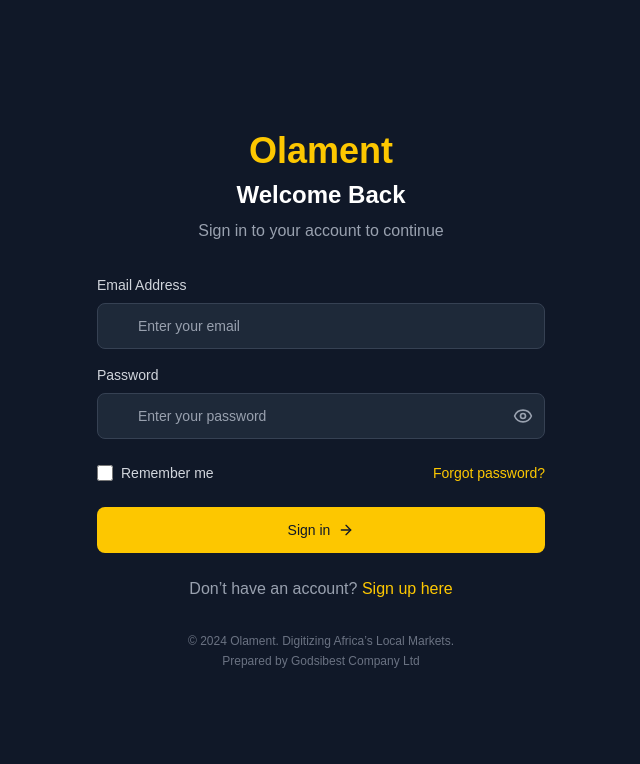
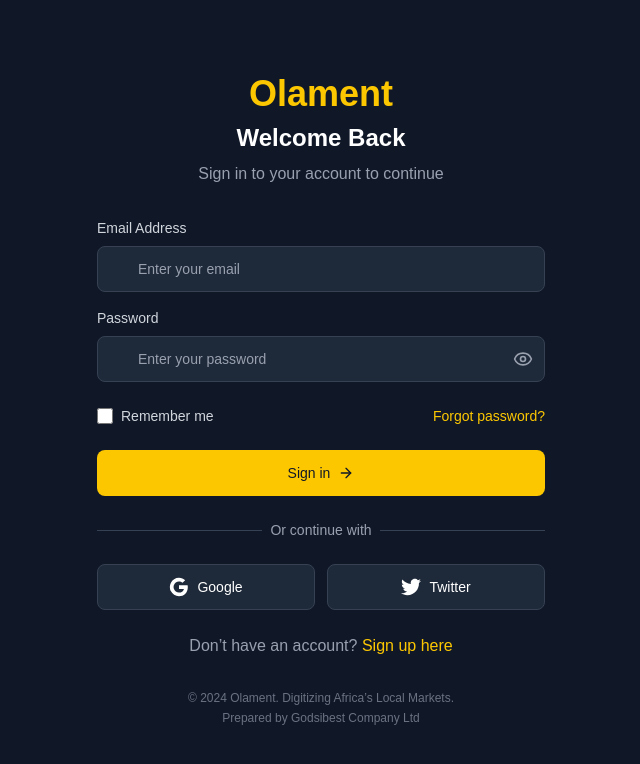
Before and after one commit to Sharkzod/olament_frontend, a Next.js app: page / in a window 1280 px wide. Shown: the top 764 px of the page, without its empty margins (319-959 px from the left). Built offline with nearby package versions, Linux system fonts and the light colour scheme.

Commit message:
apostrophes

```diff
--- a/app/page.tsx
+++ b/app/page.tsx
@@ -231,7 +231,40 @@
           </div>
 
           {/* Divider */}
-          {/*  */}
+          <div className="relative">
+            <div className="absolute inset-0 flex items-center">
+              <div className="w-full border-t border-gray-700" />
+            </div>
+            <div className="relative flex justify-center text-sm">
+              <span className="px-2 bg-gray-900 text-gray-400">Or continue with</span>
+            </div>
+          </div>
+
+          {/* Social Login Buttons */}
+          <div className="grid grid-cols-2 gap-3">
+            <button
+              type="button"
+              className="w-full inline-flex justify-center py-3 px-4 border border-gray-700 rounded-lg bg-gray-800 text-sm font-medium text-white hover:bg-gray-700 focus:outline-none focus:ring-2 focus:ring-offset-2 focus:ring-yellow-400 focus:ring-offset-gray-900 transition-colors"
+            >
+              <svg className="w-5 h-5" viewBox="0 0 24 24">
+                <path fill="currentColor" d="M22.56 12.25c0-.78-.07-1.53-.2-2.25H12v4.26h5.92c-.26 1.37-1.04 2.53-2.21 3.31v2.77h3.57c2.08-1.92 3.28-4.74 3.28-8.09z"/>
+                <path fill="currentColor" d="M12 23c2.97 0 5.46-.98 7.28-2.66l-3.57-2.77c-.98.66-2.23 1.06-3.71 1.06-2.86 0-5.29-1.93-6.16-4.53H2.18v2.84C3.99 20.53 7.7 23 12 23z"/>
+                <path fill="currentColor" d="M5.84 14.09c-.22-.66-.35-1.36-.35-2.09s.13-1.43.35-2.09V7.07H2.18C1.43 8.55 1 10.22 1 12s.43 3.45 1.18 4.93l2.85-2.22.81-.62z"/>
+                <path fill="currentColor" d="M12 5.38c1.62 0 3.06.56 4.21 1.64l3.15-3.15C17.45 2.09 14.97 1 12 1 7.7 1 3.99 3.47 2.18 7.07l3.66 2.84c.87-2.6 3.3-4.53 6.16-4.53z"/>
+              </svg>
+              <span className="ml-2">Google</span>
+            </button>
+
+            <button
+              type="button"
+              className="w-full inline-flex justify-center py-3 px-4 border border-gray-700 rounded-lg bg-gray-800 text-sm font-medium text-white hover:bg-gray-700 focus:outline-none focus:ring-2 focus:ring-offset-2 focus:ring-yellow-400 focus:ring-offset-gray-900 transition-colors"
+            >
+              <svg className="w-5 h-5" fill="currentColor" viewBox="0 0 24 24">
+                <path d="M24 4.557c-.883.392-1.832.656-2.828.775 1.017-.609 1.798-1.574 2.165-2.724-.951.564-2.005.974-3.127 1.195-.897-.957-2.178-1.555-3.594-1.555-3.179 0-5.515 2.966-4.797 6.045-4.091-.205-7.719-2.165-10.148-5.144-1.29 2.213-.669 5.108 1.523 6.574-.806-.026-1.566-.247-2.229-.616-.054 2.281 1.581 4.415 3.949 4.89-.693.188-1.452.232-2.224.084.626 1.956 2.444 3.379 4.6 3.419-2.07 1.623-4.678 2.348-7.29 2.04 2.179 1.397 4.768 2.212 7.548 2.212 9.142 0 14.307-7.721 13.995-14.646.962-.695 1.797-1.562 2.457-2.549z"/>
+              </svg>
+              <span className="ml-2">Twitter</span>
+            </button>
+          </div>
 
           {/* Sign up link */}
           <div className="text-center">
```
